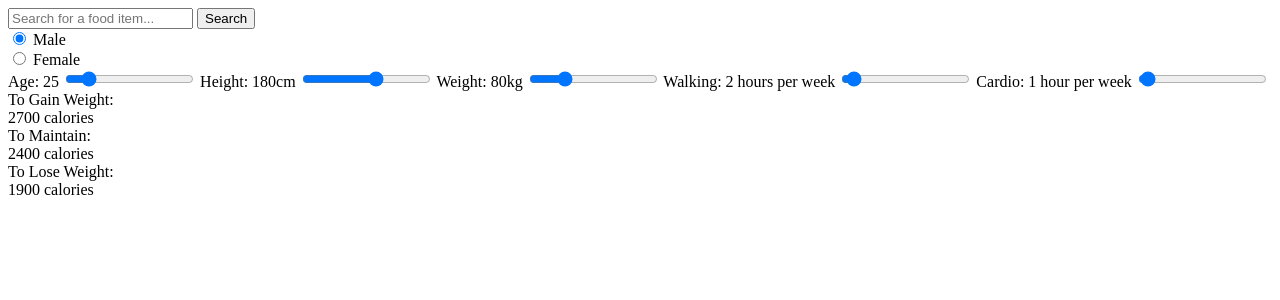
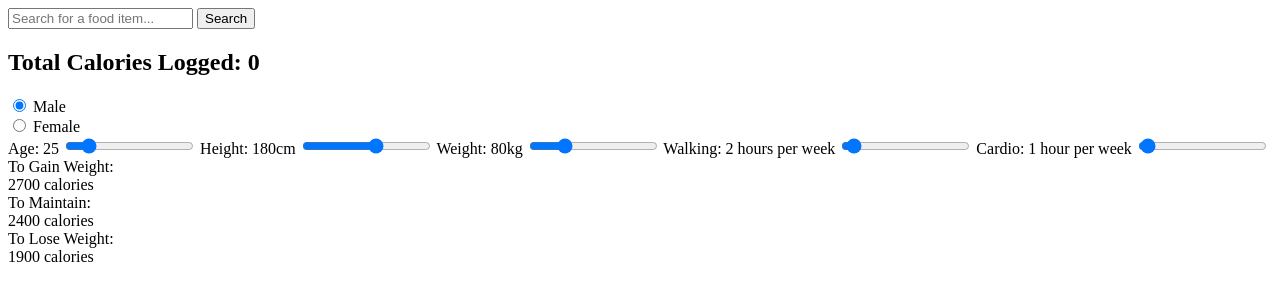
Before and after one commit to allia-wase/CalorieTracker, a plain HTML site: page index.html in a window 1280 px wide. Drawn offline with nearby package versions, Linux system fonts and the light colour scheme.

Commit message:
main HTML file

```diff
--- a/index.html
+++ b/index.html
@@ -12,6 +12,9 @@
 	<div class="food-search">
     <input type="text" id="food-input" placeholder="Search for a food item...">
     <button id="search-food">Search</button>
+</div>
+<div>
+    <h2>Total Calories Logged: <span id="total-calories">0</span></h2>
 </div>
 <div id="food-results"></div>
     <div id="bmr-calculator" class="wrapper">
```
